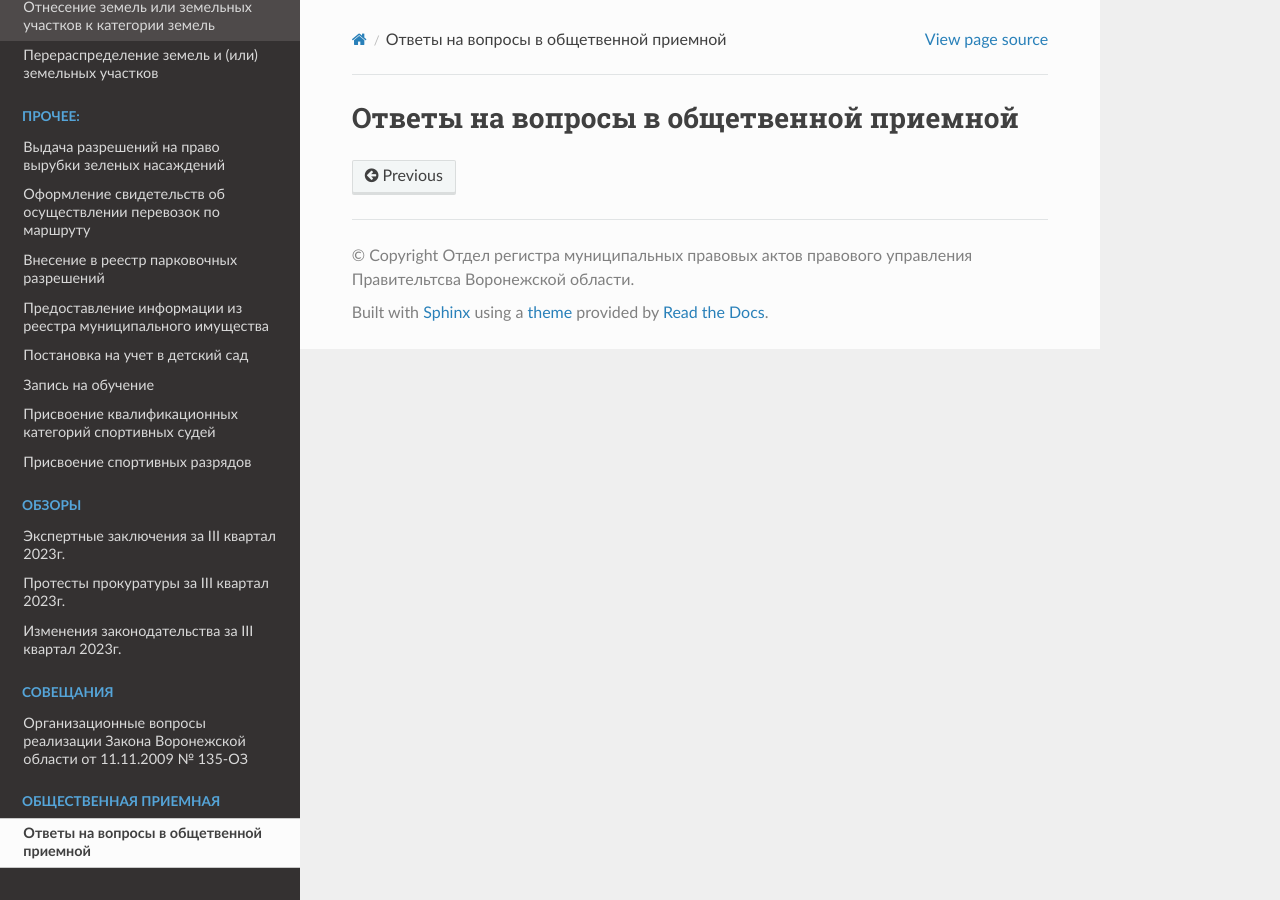
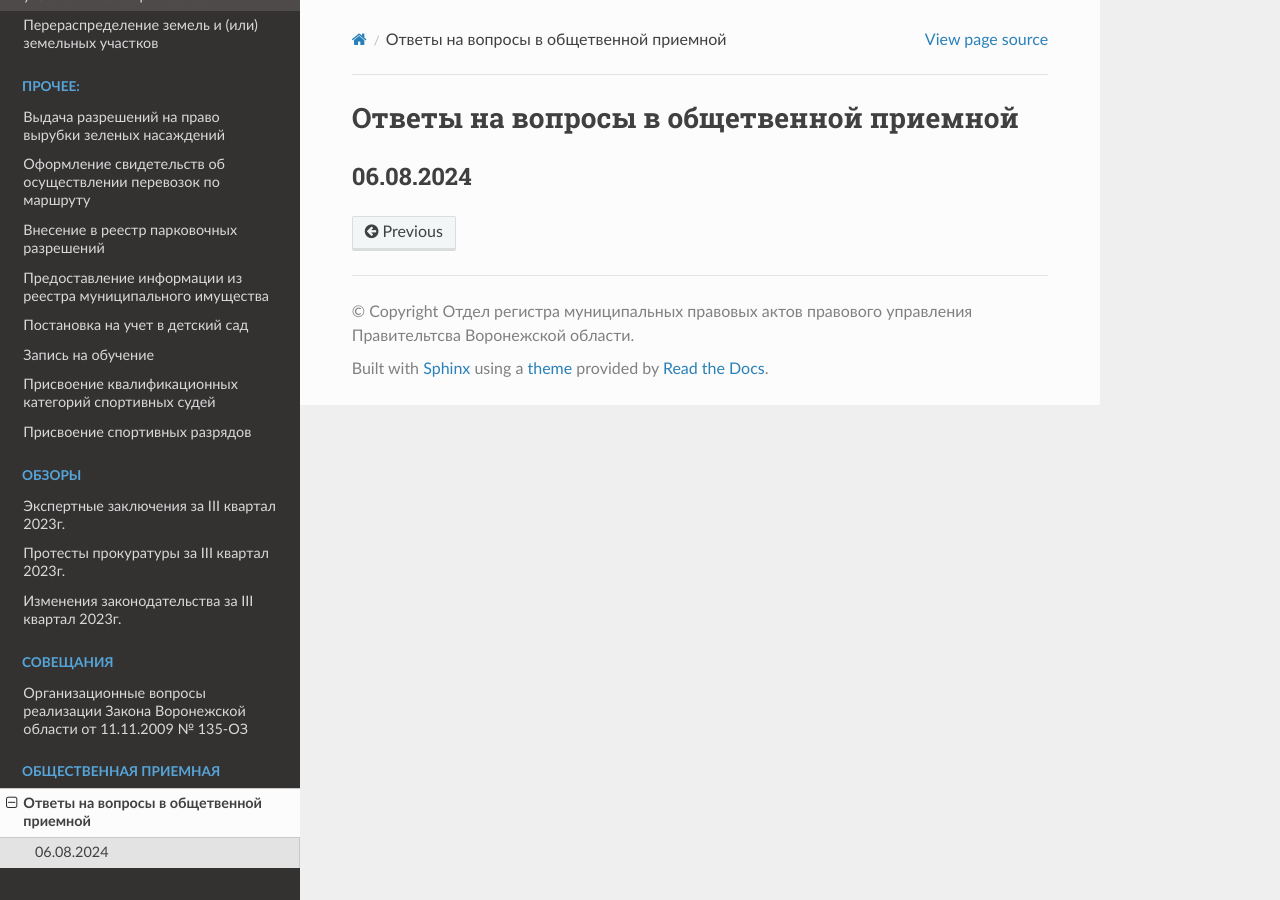
Before and after one commit to avkazmin/sphinx_munidoc, a Sphinx documentation site: the page built from doc/otvet.rst, in a window 1280 px wide. Built offline with Sphinx 7.4.7 and the Read the Docs theme 2.0.0, drawn with Linux system fonts in a browser that asks for light colours; pages that are not in the unit, such as notebooks, are missing from menus.

Commit message:
modified:   doc/otvet.rst

```diff
--- a/doc/otvet.rst
+++ b/doc/otvet.rst
@@ -3,3 +3,7 @@
 ========================================
 Ответы на вопросы в общетвенной приемной
 ========================================
+
+
+06.08.2024
+__________
```
